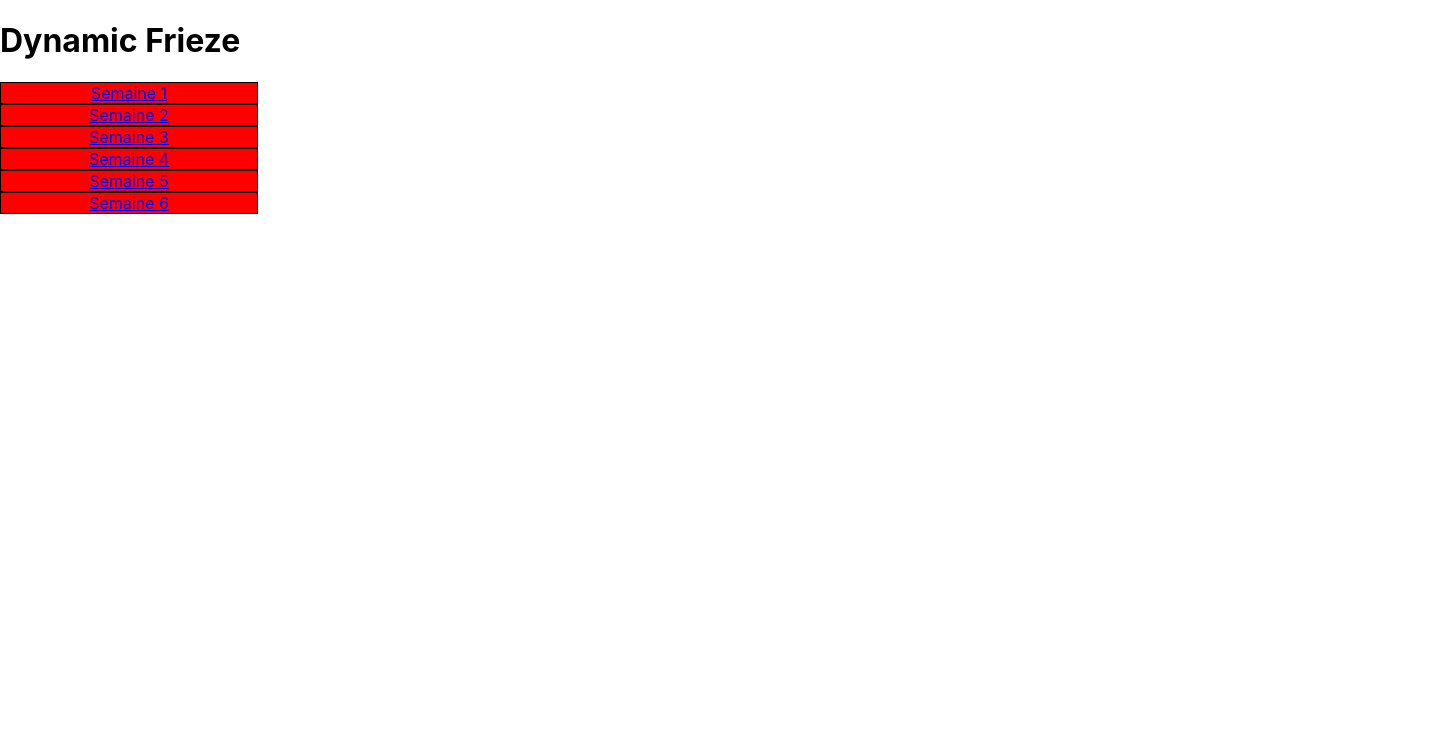
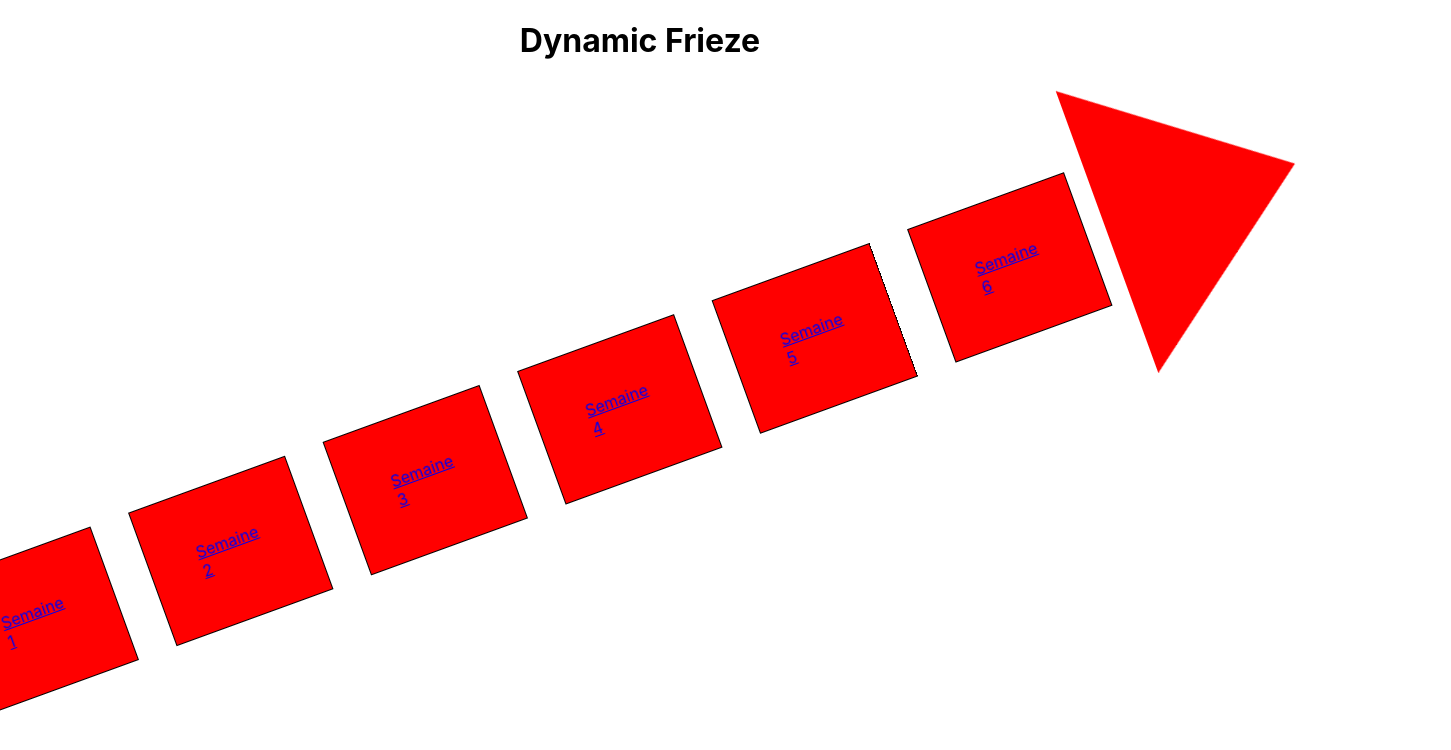
Before and after one commit to wilfriedmuffins/dynamicfrieze, a React (Create React App) app in the folder client/: page / in a window 1280 px wide. Shown: the top 750 px of the page, 1451 px wide, since content can reach past the window. Built offline with nearby package versions, Linux system fonts and the light colour scheme.

Commit message:
Style Frieze

```diff
--- a/client/src/components/Step.js
+++ b/client/src/components/Step.js
@@ -1,11 +1,16 @@
-import React from "react";
+import React, { useState } from "react";
 import "../style/week.css";
 
-function Step({ text }) {
+function Step({ step }) {
+  const [checked, setChecked] = useState(step.completed);
+
+  function handleChange() {
+    setChecked(!checked);
+  }
   return (
     <div className="step">
-      <input type="checkbox"></input>
-      <h3>{text}</h3>
+      <input type="checkbox" checked={checked} onChange={handleChange}></input>
+      <h3>{step.title}</h3>
     </div>
   );
 }
--- a/client/src/components/WeekInFrieze/WeekInFrieze.css
+++ b/client/src/components/WeekInFrieze/WeekInFrieze.css
@@ -1,10 +1,10 @@
 .weekInFrieze {
-    height: 100%;
-    width: 20%;
-    background-color: red;
-    display: flex;
-    justify-content: center;
-    align-items: center;
-    border: solid black 1px;
-    cursor: point;
+  padding: 50px;
+  margin: 20px;
+  background-color: red;
+  display: flex;
+  justify-content: center;
+  align-items: center;
+  border: solid black 1px;
+  cursor: pointer;
 }
--- a/client/src/pages/Frieze/Frieze.css
+++ b/client/src/pages/Frieze/Frieze.css
@@ -1,7 +1,27 @@
-.pageFrieze {
-    display: flex;
-    justify-content: center;
-    align-items: center;
-    flex-direction: column;
-    height: 100vh;
-  }
+.frieze {
+  display: flex;
+  justify-content: center;
+  align-items: center;
+  flex-direction: row;
+  height: 80vh;
+  transform: rotateY(0deg) rotate(-20deg);
+}
+
+h1 {
+  display: flex;
+  justify-content: center;
+  align-items: center;
+}
+
+.fleche {
+  width: 0px;
+  height: 0px;
+  border-top: 150px solid transparent;
+  border-bottom: 150px solid transparent;
+  border-left: 200px solid red;
+  border-right: 50px solid transparent;
+  display: flex;
+  justify-content: center;
+  align-items: center;
+  cursor: pointer;
+}
--- a/client/src/pages/Frieze/Frieze.js
+++ b/client/src/pages/Frieze/Frieze.js
@@ -42,6 +42,7 @@ function App() {
         {weeks.map((week, index) => (
           <WeekInFrieze key={index} week={week} setWeeks={setWeeks} />
         ))}
+        <div className="fleche"></div>
       </div>
     </div>
   );
--- a/client/src/pages/Week/Week.js
+++ b/client/src/pages/Week/Week.js
@@ -11,32 +11,51 @@ export default function Week(props) {
     {
       name: "Semaine 1",
       id: 1,
-      steps: ["La voie du codeur 2.0", "Prendre un bon départ", "TEEEEST"],
+      steps: [
+        { title: "La voie du codeur 2.0", completed: false },
+        { title: "La voie du codeur 2.0", completed: false },
+        { title: "La voie du codeur 2.0", completed: false },
+      ],
     },
     {
       name: "Semaine 2",
       id: 2,
-      steps: ["La voie du codeur 2.0", "Prendre un bon départ"],
+      steps: [
+        { title: "La voie du codeur 2.0", completed: false },
+        { title: "La voie du codeur 2.0", completed: false },
+      ],
     },
     {
       name: "Semaine 3",
       id: 3,
-      steps: ["La voie du codeur 2.0", "Prendre un bon départ"],
+      steps: [
+        { title: "La voie du codeur 2.0", completed: false },
+        { title: "La voie du codeur 2.0", completed: false },
+      ],
     },
     {
       name: "Semaine 4",
       id: 4,
-      steps: ["La voie du codeur 2.0", "Prendre un bon départ"],
+      steps: [
+        { title: "La voie du codeur 2.0", completed: false },
+        { title: "La voie du codeur 2.0", completed: false },
+      ],
     },
     {
       name: "Semaine 5",
       id: 5,
-      steps: ["La voie du codeur 2.0", "Prendre un bon départ"],
+      steps: [
+        { title: "La voie du codeur 2.0", completed: false },
+        { title: "La voie du codeur 2.0", completed: false },
+      ],
     },
     {
       name: "Semaine 6",
       id: 6,
-      steps: ["La voie du codeur 2.0", "Prendre un bon départ"],
+      steps: [
+        { title: "La voie du codeur 2.0", completed: false },
+        { title: "La voie du codeur 2.0", completed: false },
+      ],
     },
   ]);
 
@@ -51,8 +70,8 @@ export default function Week(props) {
     <div className="week">
       <Link to="/">Home</Link>
       <h1>{week.name}</h1>
-      {week.steps.map((text) => (
-        <Step text={text} />
+      {week.steps.map((step) => (
+        <Step setWeeks={setWeeks} step={step} />
       ))}
     </div>
   );
```
